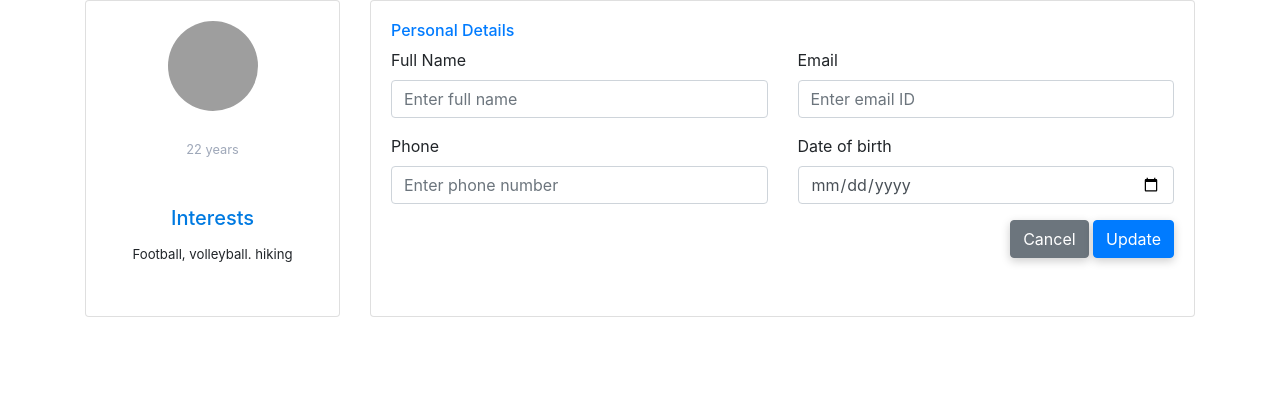
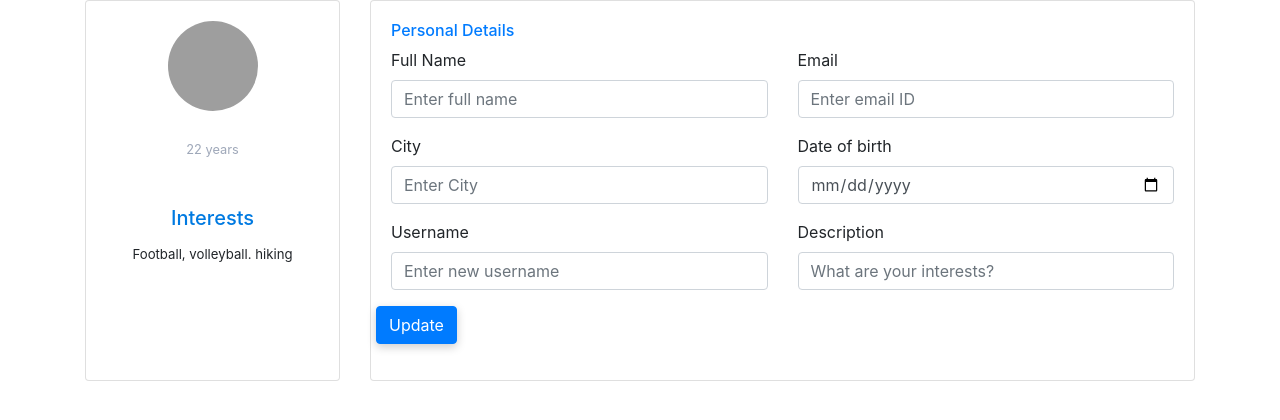
Before and after one commit to Madt2/TDT4145-Prosjekt-Vaar-2022, a Django app: page /GroupUp/profile/ in a window 1280 px wide. Shown: the part 115-535 px from the top of the page. Run offline with Django 4.2, Linux system fonts and the light colour scheme; parts of the project's set-up code (start-up, migrations or seed data) failed here and were passed over; some libraries are stand-ins or nearby versions; grey boxes are pictures that could not be loaded.

Commit message:
#16 Fått lagt til informasjon i forms og views, men må skrive ferdig kode på html siden

```diff
--- a/GroupUpProject/GroupUp/views.py
+++ b/GroupUpProject/GroupUp/views.py
@@ -7,8 +7,9 @@ from django.urls import reverse
 from django.views.generic.list import ListView
 from django.views.generic.detail import DetailView
 from django.views.generic.edit import UpdateView
+from pyexpat.errors import messages
 
-from .forms import GroupForm, SignUpForm
+from .forms import GroupForm, SignUpForm, UpdateUserForm, UpdateProfileForm
 from .models import Profile, Group
 
 
@@ -72,11 +73,13 @@ def group_page(request):
     # user_group.filter(user_group.group_leader, request.user)
     return render(request, "GroupUp/group_page.html")
 
+
 def group_matches_page(request):
     # Temporarily disabled logic
     # user_group = Group.objects.all()
     # user_group.filter(user_group.group_leader, request.user)
     return render(request, "GroupUp/group_matches_page.html")
+
 
 def edit_group_page(request):
     # Temporarily disabled logic
@@ -114,8 +117,27 @@ def signup(request):
             login(request, user)
             return redirect('front_page')
         else:
-            return render(request, "GroupUp/age_error_page.html", {'errors' : form.errors})
+            return render(request, "GroupUp/age_error_page.html", {'errors': form.errors})
     return redirect('login_page')
+
 
 def age_error(request):
     return render(request, "GroupUp/age_error_page.html")
+
+
+# @login_required
+def edit_profile(request):
+    if request.method == 'POST':
+        user_form = UpdateUserForm(request.POST, instance=request.user)
+        profile_form = UpdateProfileForm(request.POST, request.FILES, instance=request.user.profile)
+
+        if user_form.is_valid() and profile_form.is_valid():
+            user_form.save()
+            profile_form.save()
+            messages.success(request, 'Your profile is updated successfully')
+            return redirect(to='GroupUp/profile_page.html')
+    else:
+        user_form = UpdateUserForm(instance=request.user)
+        profile_form = UpdateProfileForm(instance=request.user.profile)
+
+    return render(request, 'GroupUp/profile_page.html', {'user_form': user_form, 'profile_form': profile_form})
--- a/GroupUpProject/templates/GroupUp/profile_page.html
+++ b/GroupUpProject/templates/GroupUp/profile_page.html
@@ -59,8 +59,8 @@
 			</div>
 			<div class="col-xl-6 col-lg-6 col-md-6 col-sm-6 col-12">
 				<div class="form-group">
-					<label for="phone">Phone</label>
-					<input type="text" class="form-control" id="phone" placeholder="Enter phone number">
+					<label for="city">City</label>
+					<input type="text" class="form-control" id="city" placeholder="Enter City">
 				</div>
 			</div>
 			<div class="col-xl-6 col-lg-6 col-md-6 col-sm-6 col-12">
@@ -70,39 +70,25 @@
 				</div>
 			</div>
 		</div>
-		<!--<div class="row gutters">
-			<div class="col-xl-12 col-lg-12 col-md-12 col-sm-12 col-12">
+		<div class="row gutters">
+			<!--<div class="col-xl-12 col-lg-12 col-md-12 col-sm-12 col-12">
 				<h6 class="mt-3 mb-2 text-primary">Address</h6>
-			</div>
+			</div> -->
 			<div class="col-xl-6 col-lg-6 col-md-6 col-sm-6 col-12">
 				<div class="form-group">
-					<label for="Street">Street</label>
-					<input type="name" class="form-control" id="Street" placeholder="Enter Street">
+					<label for="Username">Username</label>
+					<input type="text" class="form-control" id="Username" placeholder="Enter new username">
 				</div>
 			</div>
 			<div class="col-xl-6 col-lg-6 col-md-6 col-sm-6 col-12">
 				<div class="form-group">
-					<label for="ciTy">City</label>
-					<input type="name" class="form-control" id="ciTy" placeholder="Enter City">
+					<label for="description">Description</label>
+					<input type="name" textarea class="form-control" id="description" placeholder="What are your interests?">
 				</div>
 			</div>
-			<div class="col-xl-6 col-lg-6 col-md-6 col-sm-6 col-12">
-				<div class="form-group">
-					<label for="sTate">State</label>
-					<input type="text" class="form-control" id="sTate" placeholder="Enter State">
-				</div>
-			</div>
-			<div class="col-xl-6 col-lg-6 col-md-6 col-sm-6 col-12">
-				<div class="form-group">
-					<label for="zIp">Zip Code</label>
-					<input type="text" class="form-control" id="zIp" placeholder="Zip Code">
-				</div>
-			</div>
-		</div> -->
 		<div class="row gutters">
 			<div class="col-xl-12 col-lg-12 col-md-12 col-sm-12 col-12">
 				<div class="text-right">
-					<button type="button" id="submit" name="submit" class="btn btn-secondary">Cancel</button>
 					<button type="button" id="submit" name="submit" class="btn btn-primary">Update</button>
 				</div>
 			</div>
```
Also changed, not shown: GroupUpProject/GroupUp/forms.py (+31 -4 lines).
